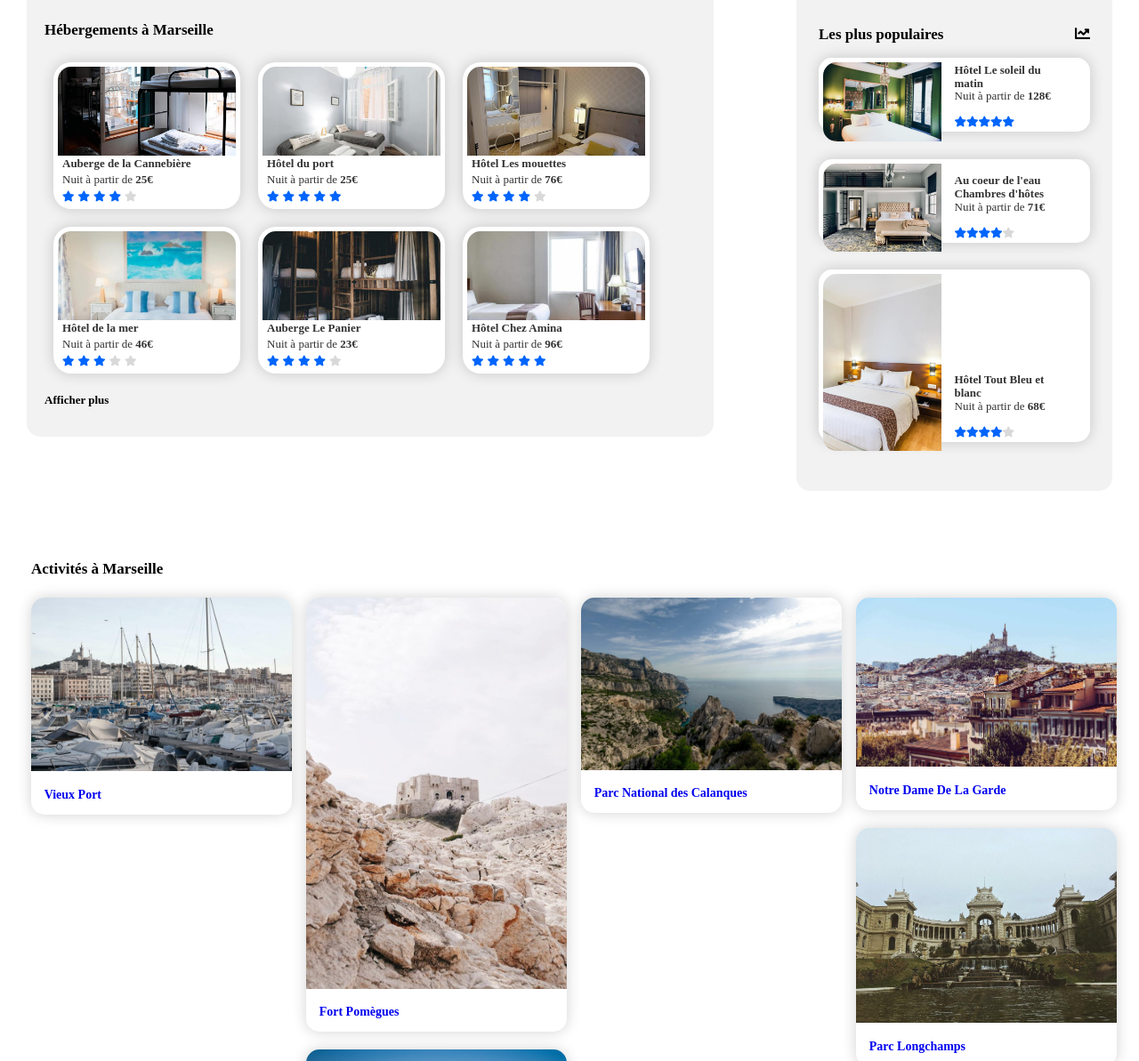
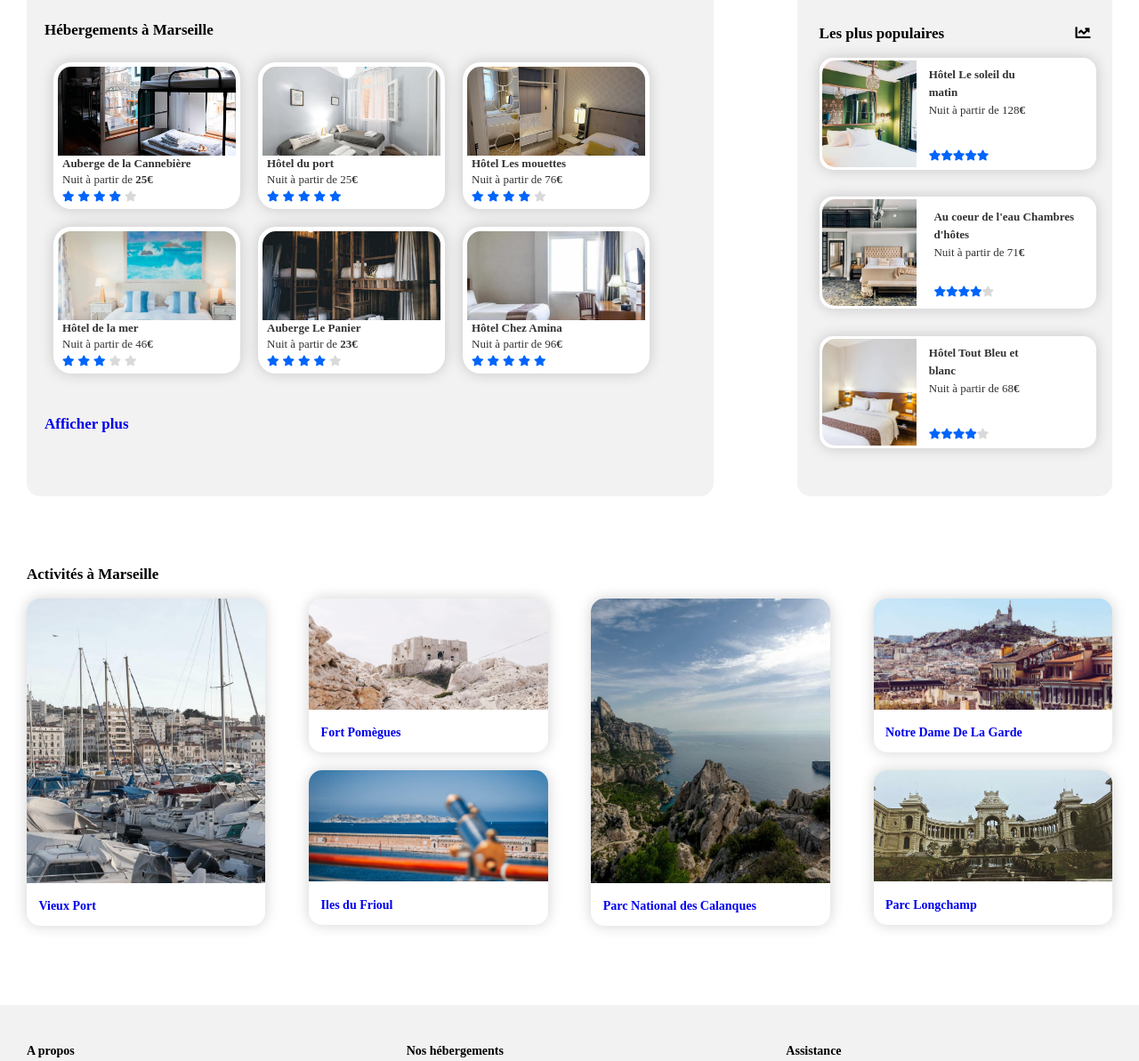
Before and after one commit to lalloretpilou/Booki_P2, a plain HTML site: page index.html in a window 1280 px wide. Shown: the part 396-1589 px from the top of the page at 89% size. Drawn offline with Linux system fonts and the light colour scheme; a web font is replaced by a local one.

Commit message:
Project improvement -> Optimization of HTML & CSS structure. -> Fixed the "Activity" section display bug -> Improved project file structure -> Addition of mobile responsive (in progress) -> Addition of the tablet responsive (in progress) -> Improved margins -> Added hover animations.

```diff
--- /dev/null
+++ b/css/labelsStyles.css
@@ -0,0 +1,61 @@
+
+/*
+label style
+---------
+
+Ci-après, l'ensemble des rendus de textes
+*/
+
+.titleLabel {
+    font-family: 'Raleway';
+    font-weight: bolder;
+    font-size: 17px;
+}
+
+.captionLabel {
+    font-family: 'Raleway';
+    font-weight: lighter;
+    font-size: 13px;
+}
+
+.sectionTitle {
+    font-family: 'Raleway';
+    font-weight: bold;
+    font-size: 17px;
+}
+
+.ActivityTitle {
+    font-family: 'Raleway';
+    font-weight: bolder;
+    font-size: 14px;
+}
+
+.subtitle {
+    font-family: 'Raleway';
+    font-weight: lighter;
+    font-size: 13px;
+    color: grey;
+}
+
+span {
+    font-family: 'Raleway';
+    font-weight: bold;
+    font-size: small;
+}
+
+.filterTitle {
+    font-family: 'Raleway';
+    font-weight: bold;
+    font-size: 15px;
+}
+
+.subtitleFooter {
+    display: flex;
+    flex-direction: column;
+    line-height: 20px;
+    font-family: 'Raleway';
+    font-weight: lighter;
+    font-size: 13px;
+    color: grey;
+    text-decoration: none;
+}
--- /dev/null
+++ b/css/responsivePhone.css
@@ -0,0 +1,71 @@
+    #footer {
+        display: flex;
+        flex-direction: column;
+        justify-content: space-between;
+        background-color: #f2f2f2;
+    }
+
+    .filters {
+        display: flex;
+        flex-direction: column;
+        align-items: center;
+    }
+
+    .MarseilleDivision {
+        display: flex;
+        flex-wrap: wrap;
+        flex-direction: column-reverse;
+        justify-content: center;
+    }
+
+    .hebergementMarseille {
+        background-color: white;
+        border-radius: 15px;
+        padding: 20px;
+        width: 100%;
+    }
+
+    .hebergementMarseilleCard {
+        background-color: white;
+        padding: 5px;
+        border-radius: 1.25rem;
+        box-shadow: 0 0 16px #0000002e;
+        height: 155px;
+        width: 100%;
+        margin: 10px;
+        transition-duration: 0.5s;
+    }
+
+    .lesPlusPopulaire {
+        background-color: #F2F2F2;
+        border-radius: 15px;
+        padding: 20px;
+        width: 100%;
+    }
+
+    .filters {
+        display: flex;
+        flex-direction: column;
+        align-items: flex-start;
+    }
+
+    .economiqueFilterItems,
+    .animauxFilterItems,
+    .familialFilterItems,
+    .romantiqueFilterItems {
+        font-family: 'Raleway';
+        font-weight: bold;
+        text-decoration: none;
+        font-size: 15px;
+        border-top-right-radius: 25px;
+        border-bottom-right-radius: 25px;
+        border: 2px solid #F2F2F2;
+        border-left: hidden;
+
+
+        padding-bottom: 9px;
+        position: relative;
+        transition-duration: 0.5s;
+        text-align: justify;
+
+    }
--- a/css/style.css
+++ b/css/style.css
@@ -9,11 +9,19 @@ Font
 ---------
 */
 @import url("https://use.fontawesome.com/releases/v5.14.0/css/all.css");
+@import "labelsStyles.css";
+@import "responsivePhone.css";
+@import "responsiveTablet.css";
 
 @font-face {
     font-family: 'Raleway';
+    src: url('./font/Raleway/static/Raleway-ExtraBold.ttf');
+    font-weight: bolder;
+}
+@font-face {
+    font-family: 'Raleway';
     src: url('./font/Raleway/static/Raleway-SemiBold.ttf');
-    font-weight: bold;
+    font-weight:bold;
 }
 
 @font-face {
@@ -28,66 +36,6 @@ Font
     margin: 30px;
 }
 
-/*
-label style
----------
-
-Ci-après, l'ensemble des rendus des textes
-*/
-
-.titleLabel {
-    font-family: 'Raleway';
-    font-weight: bold;
-    font-size: 17px;
-}
-
-.captionLabel {
-    font-family: 'Raleway';
-    font-weight: lighter;
-    font-size: 13px;
-}
-
-.sectionTitle {
-    font-family: 'Raleway';
-    font-weight: bold;
-    font-size: 17px;
-}
-
-.ActivityTitle {
-    font-family: 'Raleway';
-    font-weight: bold;
-    font-size: 14px;
-}
-
-.subtitle {
-    font-family: 'Raleway';
-    font-weight: lighter;
-    font-size: 13px;
-    color: grey;
-}
-
-span {
-    font-family: 'Raleway';
-    font-weight: bold;
-    font-size: small;
-}
-
-.filterTitle {
-    font-family: 'Raleway';
-    font-weight: bold;
-    font-size: 17px;
-}
-
-.subtitleFooter {
-    display: flex;
-    flex-direction: column;
-    line-height: 20px;
-    font-family: 'Raleway';
-    font-weight: lighter;
-    font-size: 13px;
-    color: grey;
-    text-decoration: none;
-}
 
 /*
 Navigation menu style && header
@@ -352,7 +300,6 @@ hebergementMarseille Card
     border-radius: 15px;
     padding: 20px;
     width: 60%;
-    height: 45%;
 }
 
 .hebergementMarseilleItems {
@@ -362,22 +309,17 @@ hebergementMarseille Card
     align-items: center;
 }
 
-
-
-
 .lesPlusPopulaire {
     background-color: #F2F2F2;
     border-radius: 15px;
-    padding: 25px;
+    padding: 2%;
     width: 25%;
-    height: 45%;
 }
 
 h3, i {
     display: flex;
     flex-direction: row;
     justify-content: space-between;
-
 }
 
 .lesPlusPopulairesItems {
@@ -385,9 +327,15 @@ h3, i {
     flex-direction: column;
 }
 
+.interFlex {
+    display: flex;
+    flex-direction: row;
+}
 .lesPlusPopulairesCard {
+    width: 100%;
+    height: 85%;
     background-color: white;
-    padding: 5px;
+    padding: 3px;
     border-radius: 15px;
     box-shadow: 0 0 16px #0000002e;
     transition-duration: 0.5s;
@@ -400,8 +348,8 @@ h3, i {
 }
 
 .lesPlusPopulairesCard-image {
-    height: 100%;
-    width: 45%;
+    height: 120px;
+    width: 35%;
     position: relative;
     overflow: hidden;
     border-top-left-radius: 15px;
@@ -410,23 +358,28 @@ h3, i {
 }
 
 .lesPlusPopulairesCard-image img {
-    position: absolute;
+    position: relative;
+    height: 100%;
 }
 
 .lesPlusPopulairesCard-body {
-    line-height: auto;
-    margin-left: 50%;
-    margin-top: -31%;
-    margin-bottom: 10%;
-    padding-right: 10%;
+    display: flex;
+    flex-direction: column;
     position: relative;
+}
+.lesPlusPopulairesCard-label {
+    margin-left: 5%;
+    padding: 5%;
+    line-height: 20px;
+    white-space:normal;
 }
 
 .rate {
     display: flex;
     flex-direction: row;
-    margin-left: 50%;
-    margin-top: -5%;
+    margin-top: auto;
+    margin-left: 5%;
+    padding: 5%;
 }
 
 .lesPlusPopulairesCard:hover {
@@ -475,10 +428,11 @@ h3, i {
 
 .cardTitle {
     font-family: 'Raleway', "Sans serif";
-    ;
     font-weight: bold;
     font-size: 13px;
     margin: 0;
+    text-align:left;
+    white-space: pre-wrap;
 }
 
 .cardLabel {
@@ -490,8 +444,14 @@ h3, i {
 
 .moreButton {
     font-family: 'Raleway';
-    font-weight: bold;
-    font-size: 13px;
+    font-weight: bolder;
+    font-size: 17px;
+    text-decoration: none;
+    margin-top: 5%;
+    margin-bottom: 4%;
+}
+.moreButton:visited {
+    color: black;
     text-decoration: none;
 }
 
@@ -499,44 +459,52 @@ h3, i {
     display: flex;
     flex-direction: row;
     justify-content: space-between;
-    margin: 5px;
-    width: 100%;
 }
 
 .activiteCard {
-    height: 100%;
-    width: 100%;
     background-color: white;
     border-radius: 15px;
     box-shadow: 0 0 16px #0000002e;
     transition-duration: 0.5s;
     margin-bottom: 20px;
 }
-
+.activiteCard:visited {
+    text-decoration: none;
+    color: black;
+}
+.activiteCardLarge:visited {
+    text-decoration: none;
+    color: black;
+}
 .activiteCardLarge {
-    width: 24%;
+    width: 22%;
     height: 100%;
     background-color: white;
     border-radius: 15px;
     box-shadow: 0 0 16px #0000002e;
     transition-duration: 0.5s;
-    margin-bottom: 20px;
 }
 
 .columnInter {
-    width: 24%;
+    width: 22%;
     height: 100%;
     display: flex;
     flex-direction: column;
-    margin-bottom: 20px;
+    margin-bottom: 40px;
 }
 
 .activiteCard:hover {
     transform: scale(1.055);
+    -webkit-filter: grayscale(100%);
+    filter: grayscale(100%);
+    color: #0065FC;
 }
 
 .activiteCardLarge:hover {
     transform: scale(1.055);
+    -webkit-filter: grayscale(100%);
+    filter: grayscale(100%);
+    color: #0065FC;
 }
 
 .activiteCardLarge-image {
@@ -544,6 +512,7 @@ h3, i {
     border-top-left-radius: 15px;
     border-top-right-radius: 15px;
     overflow: hidden;
+    height: 100%;
 }
 
 .activiteCard-image {
@@ -551,22 +520,24 @@ h3, i {
     border-top-left-radius: 15px;
     border-top-right-radius: 15px;
     overflow: hidden;
+    height: 80%;
 }
 
 .activiteCardLarge-image img {
     width: 100%;
-    height: 90%;
+    height: 320px;
     position: relative;
     object-fit: cover;
 }
 
 .activiteCard-image img {
     width: 100%;
+    height: 125px;
     position: relative;
     object-fit: cover;
 }
 
-.column-body {
+.activiteCard-body {
     margin-left: 5%;
 }
 
--- a/index.html
+++ b/index.html
@@ -5,6 +5,10 @@
     <meta charset="UTF-8">
     <link rel="stylesheet" href="css/style.css" />
     <link rel="stylesheet" href="css/normalize.css" />
+
+    <link rel="stylesheet" media="screen and (min-width:768px)" href="css/responsiveTablet.css" />
+    <link rel="stylesheet" media="screen and (max-width:768px)" href="css/responsivePhone.css" />
+
     <link rel="stylesheet" href="https://use.fontawesome.com/releases/v5.14.0/css/all.css">
     <title>Booki - Marseille</title>
 </head>
@@ -40,7 +44,6 @@
                     <i id="searchIcon" class="fas fa-map-marker-alt"></i>
                     <input type="text" class="search" placeholder="Marseille, France">
                     <button class="searchButton" type="submit">Rechercher</button>
-                    </button>
                 </div>
             </div>
             <div class="filters">
@@ -99,7 +102,7 @@
                                     <p class="cardTitle">Hôtel du port</p>
                                 </div>
                                 <div class="hebergementMarseilleCard-excerpt">
-                                    <p class="cardLabel">Nuit à partir de <span>25€</span></p>
+                                    <p class="cardLabel">Nuit à partir de 25<span>€</span></p>
                                 </div>
                                 <div id="rate">
                                     <i class="fas fa-star fa-xs" data-active="true"></i>
@@ -121,7 +124,7 @@
                                     <p class="cardTitle">Hôtel Les mouettes</p>
                                 </div>
                                 <div class="hebergementMarseilleCard-excerpt">
-                                    <p class="cardLabel">Nuit à partir de <span>76€</span></p>
+                                    <p class="cardLabel">Nuit à partir de 76<span>€</span></p>
                                 </div>
                                 <div id="rate">
                                     <i class="fas fa-star fa-xs" data-active="true"></i>
@@ -143,7 +146,7 @@
                                     <p class="cardTitle">Hôtel de la mer</p>
                                 </div>
                                 <div class="hebergementMarseilleCard-excerpt">
-                                    <p class="cardLabel">Nuit à partir de <span>46€</span></p>
+                                    <p class="cardLabel">Nuit à partir de 46<span>€</span></p>
                                 </div>
                                 <div id="rate">
                                     <i class="fas fa-star fa-xs" data-active="true"></i>
@@ -187,7 +190,7 @@
                                     <p class="cardTitle">Hôtel Chez Amina</p>
                                 </div>
                                 <div class="hebergementMarseilleCard-excerpt">
-                                    <p class="cardLabel">Nuit à partir de <span>96€</span></p>
+                                    <p class="cardLabel">Nuit à partir de 96<span>€</span></p>
                                 </div>
                                 <div id="rate">
                                     <i class="fas fa-star fa-xs" data-active="true"></i>
@@ -200,7 +203,9 @@
                         </a>
                     </div>
                 </div>
-                <p class="moreButton">Afficher plus</p>
+                <div class="moreButton">
+                    <a href="#">Afficher plus</a>
+                </div>
             </div>
             <div class="lesPlusPopulaire">
                 <div class="lesPlusPopulaireHeader">
@@ -212,12 +217,14 @@
                     <div class="lesPlusPopulairesItems">
                         <div class="lesPlusPopulairesCard">
                             <a href="#">
+                                <div class="interFlex">
                                     <img class="lesPlusPopulairesCard-image"
-                                    src="assets/hebergements/3_medium/emile-guillemot-Bj_rcSC5XfE-unsplash.jpg"
-                                    alt="Hôtel Le soleil du matin" />
+                                        src="assets/hebergements/4_small/emile-guillemot-Bj_rcSC5XfE-unsplash.jpg"
+                                        alt="Hôtel Tout Bleu et blanc" />
                                     <div class="lesPlusPopulairesCard-body">
+                                        <div class="lesPlusPopulairesCard-label">
                                             <p class="cardTitle">Hôtel Le soleil du matin</p>
-                                    <p class="cardLabel">Nuit à partir de <span>128€</span></p>
+                                            <p class="cardLabel">Nuit à partir de 128<span>€</span></p>
                                         </div>
                                         <div class="rate">
                                             <i class="fas fa-star fa-xs" data-active="true"></i>
@@ -226,18 +233,22 @@
                                             <i class="fas fa-star fa-xs" data-active="true"></i>
                                             <i class="fas fa-star fa-xs" data-active="true"></i>
                                         </div>
+                                    </div>
+                                </div>
                             </a>
                         </div>
 
 
                         <div class="lesPlusPopulairesCard">
                             <a href="#">
+                                <div class="interFlex">
                                     <img class="lesPlusPopulairesCard-image"
-                                    src="assets/hebergements/3_medium/aw-creative-VGs8z60yT2c-unsplash.jpg"
-                                    alt="Au coeur de l'eau Chambres d'hôtes" />
+                                        src="assets/hebergements/4_small/aw-creative-VGs8z60yT2c-unsplash.jpg"
+                                        alt="Hôtel Tout Bleu et blanc" />
                                     <div class="lesPlusPopulairesCard-body">
+                                        <div class="lesPlusPopulairesCard-label">
                                             <p class="cardTitle">Au coeur de l'eau Chambres d'hôtes</p>
-                                    <p class="cardLabel">Nuit à partir de <span>71€</span></p>
+                                            <p class="cardLabel">Nuit à partir de 71<span>€</span></p>
                                         </div>
                                         <div class="rate">
                                             <i class="fas fa-star fa-xs" data-active="true"></i>
@@ -245,6 +256,8 @@
                                             <i class="fas fa-star fa-xs" data-active="true"></i>
                                             <i class="fas fa-star fa-xs" data-active="true"></i>
                                             <i class="fas fa-star fa-xs" data-active="false"></i>
+                                        </div>
+                                    </div>
                                 </div>
                             </a>
                         </div>
@@ -254,12 +267,14 @@
 
                         <div class="lesPlusPopulairesCard">
                             <a href="#">
+                                <div class="interFlex">
                                     <img class="lesPlusPopulairesCard-image"
                                         src="assets/hebergements/3_medium/febrian-zakaria-sjvU0THccQA-unsplash.jpg"
                                         alt="Hôtel Tout Bleu et blanc" />
                                     <div class="lesPlusPopulairesCard-body">
+                                        <div class="lesPlusPopulairesCard-label">
                                             <p class="cardTitle">Hôtel Tout Bleu et blanc</p>
-                                    <p class="cardLabel">Nuit à partir de <span>68€</span></p>
+                                            <p class="cardLabel">Nuit à partir de 68<span>€</span></p>
                                         </div>
                                         <div class="rate">
                                             <i class="fas fa-star fa-xs" data-active="true"></i>
@@ -267,6 +282,8 @@
                                             <i class="fas fa-star fa-xs" data-active="true"></i>
                                             <i class="fas fa-star fa-xs" data-active="true"></i>
                                             <i class="fas fa-star fa-xs" data-active="false"></i>
+                                        </div>
+                                    </div>
                                 </div>
                             </a>
                         </div>
@@ -287,7 +304,7 @@
                         <img src="assets/activites/3_medium/reno-laithienne-QUgJhdY5Fyk-unsplash.jpg"
                             alt="Vieux Port" />
                     </div>
-                    <div class="column-body">
+                    <div class="activiteCard-body">
                         <p class="ActivityTitle">Vieux Port</p>
                     </div>
                 </a>
@@ -299,7 +316,7 @@
                             <img src="assets/activites/3_medium/paul-hermann-QFTrLdQIRhI-unsplash.jpg"
                                 alt="Fort Pomègues" />
                         </div>
-                        <div class="column-body">
+                        <div class="activiteCard-body">
                             <p class="ActivityTitle">Fort Pomègues</p>
                         </div>
                     </a>
@@ -308,7 +325,7 @@
                             <img src="assets/activites/3_medium/kevin-hikari-rV_Qd1l-VXg-unsplash.jpg"
                                 alt="Iles du Frioul" />
                         </div>
-                        <div class="column-body">
+                        <div class="activiteCard-body">
                             <p class="ActivityTitle">Iles du Frioul</p>
                         </div>
                     </a>
@@ -319,7 +336,7 @@
                         <img src="assets/activites/3_medium/kilyan-sockalingum-NR8-cBCN3aI-unsplash.jpg"
                             alt="Parc National des Calanques" />
                     </div>
-                    <div class="column-body">
+                    <div class="activiteCard-body">
                         <p class="ActivityTitle">Parc National des Calanques</p>
                     </div>
                 </a>
@@ -331,7 +348,7 @@
                             <img src="assets/activites/3_medium/florian-wehde-xW9e8gdotxI-unsplash.jpg"
                                 alt="Notre Dame De La Garde" />
                         </div>
-                        <div class="column-body">
+                        <div class="activiteCard-body">
                             <p class="ActivityTitle">Notre Dame De La Garde</p>
                         </div>
                     </a>
@@ -339,10 +356,10 @@
                     <a href="#" class="activiteCard">
                         <div class="activiteCard-image">
                             <img src="assets/activites/3_medium/lena-paulin-wH2-EJoDcV0-unsplash.jpg"
-                                alt="Parc Longchamps" />
+                                alt="Parc Longchamp" />
                         </div>
-                        <div class="column-body">
-                            <p class="ActivityTitle">Parc Longchamps</p>
+                        <div class="activiteCard-body">
+                            <p class="ActivityTitle">Parc Longchamp</p>
                         </div>
                     </a>
                 </div>
```
Also changed, not shown: assets/cover.png, css/responsiveTablet.css (added), readme.md. Lines whose indentation alone changed are shown as unchanged.
